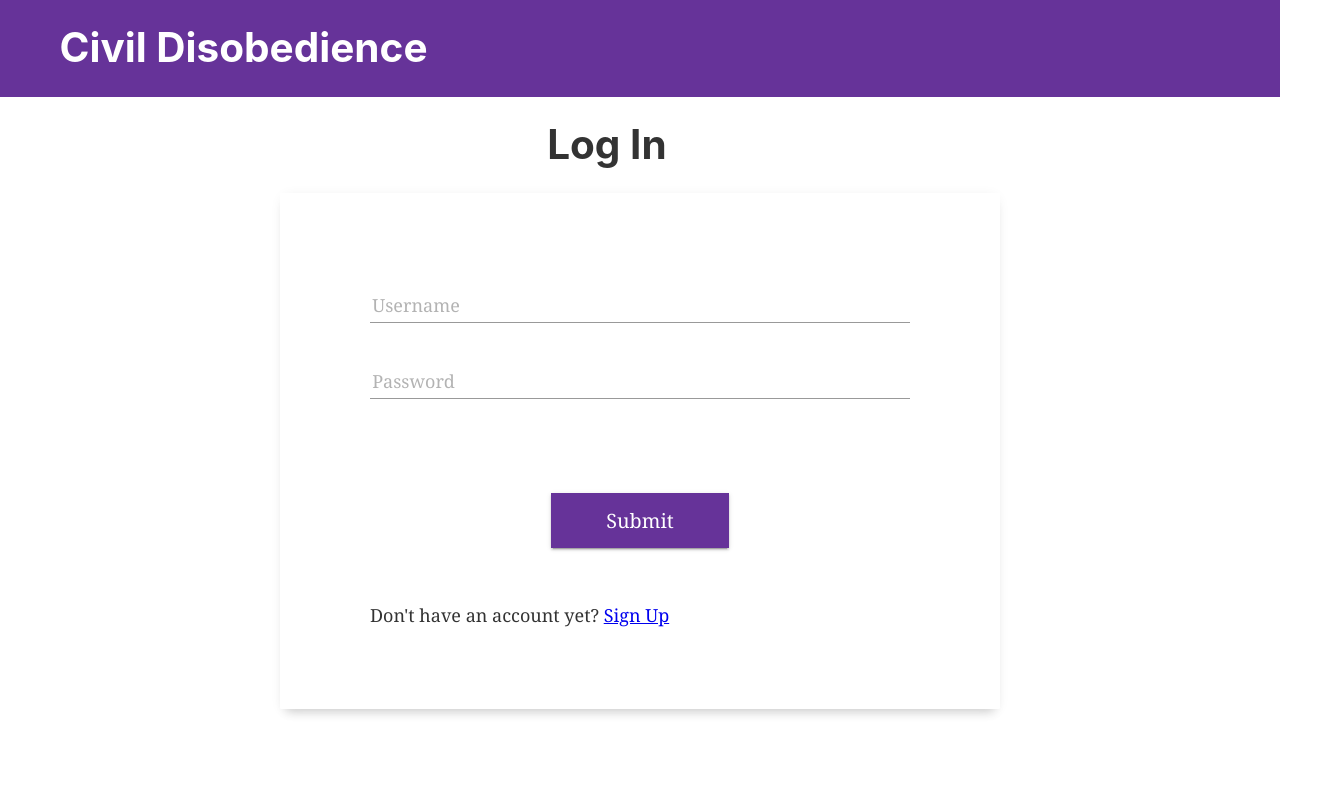
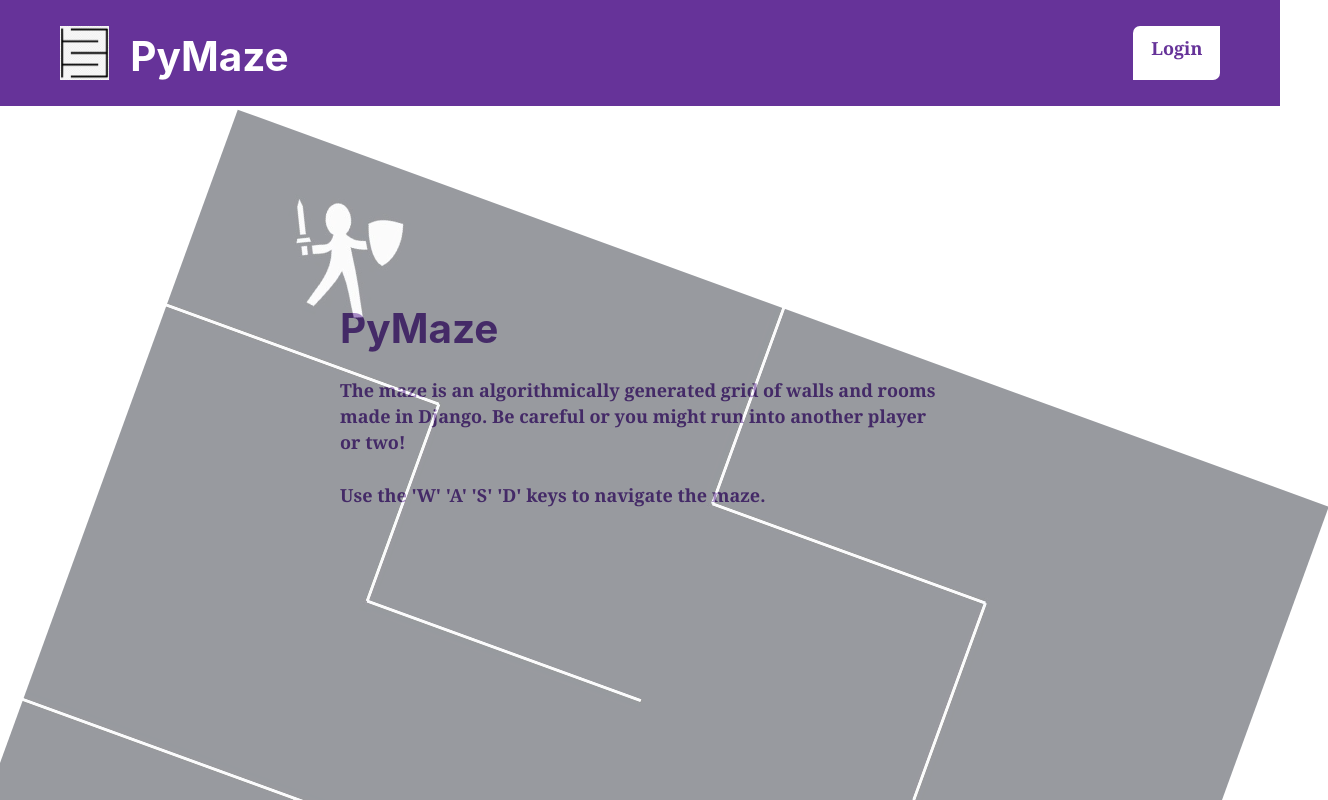
Before and after one commit to pymaze/frontend, a Gatsby site: page / in a window 1280 px wide. Shown: the top 800 px of the page, 1328 px wide, since content can reach past the window. Built offline with nearby package versions, Linux system fonts and the light colour scheme; Gatsby itself is replaced by a stand-in of ours.

Commit message:
splash page and finished styling forms

```diff
--- a/src/components/header.js
+++ b/src/components/header.js
@@ -3,6 +3,7 @@ import PropTypes from "prop-types"
 import React from "react"
 import { navigate } from "gatsby"
 import { isLoggedIn, logout } from "../services/auth"
+import Maze from "../images/maze.png"
 
 const Header = ({ siteTitle }) => (
   <header
@@ -21,14 +22,16 @@ const Header = ({ siteTitle }) => (
       }}
     >
       <h1 style={{ margin: 0 }}>
+        <img src={Maze} alt="maze-logo" className="header-logo" />
         <Link
           to="/"
           style={{
             color: `white`,
             textDecoration: `none`,
+            fontFamily: ``,
           }}
         >
-          {siteTitle}
+          PyMaze
         </Link>
       </h1>
       {isLoggedIn() ? (
@@ -50,7 +53,26 @@ const Header = ({ siteTitle }) => (
         >
           Logout
         </a>
-      ) : null}
+      ) : (
+        <a
+          style={{
+            color: "rebeccapurple",
+            textDecoration: "none",
+            background: "white",
+            padding: "0 1em",
+            lineHeight: "2.5",
+            fontWeight: "bold",
+            borderRadius: "7px 0",
+          }}
+          href="/"
+          onClick={event => {
+            event.preventDefault()
+            logout(() => navigate(`/app/login`))
+          }}
+        >
+          Login
+        </a>
+      )}
     </div>
   </header>
 )
--- a/src/components/layout.css
+++ b/src/components/layout.css
@@ -218,7 +218,7 @@ img {
   padding-left: 0;
   padding-right: 0;
   padding-top: 0;
-  margin-bottom: 1.45rem;
+  /* margin-bottom: 1.45rem; */
 }
 h1 {
   margin-left: 0;
@@ -844,6 +844,31 @@ input::before {
   margin-left: -63%;
 }
 
+.background-logo {
+  transform: rotate(20deg);
+  z-index: 0;
+  opacity: 0.45;
+  margin-top: 13%;
+}
+
+.header-logo {
+  max-height: 3rem;
+  margin-right: 21px;
+  margin-bottom: -9px;
+}
+
+.splash {
+  margin: -817px auto 0;
+  color: rebeccapurple;
+  z-index: 1;
+  max-width: 600px;
+  font-weight: 600;
+}
+
+.splash-body {
+  z-index: 1;
+}
+
 @media only screen and (max-width: 480px) {
   html {
     font-size: 100%;
--- a/src/pages/app.js
+++ b/src/pages/app.js
@@ -4,11 +4,13 @@ import Layout from "../components/layout"
 import PrivateRoute from "../components/privateRoute"
 import SecondPage from "./game"
 import Signup from "./signup"
+import Login from "./login"
 
 const App = () => (
   <Layout>
     <Router>
       <Signup path="/app/signup" />
+      <Login path="/app/login" />
       <PrivateRoute path="/game/" component={SecondPage} />
     </Router>
   </Layout>
--- a/src/pages/index.js
+++ b/src/pages/index.js
@@ -1,56 +1,13 @@
 import React, { Component } from "react"
-import Axios from "axios"
-import { Link } from "gatsby"
+// import { Link } from "gatsby"
 import { navigate } from "gatsby"
 import { isLoggedIn } from "../services/auth"
+import MazeMan from "../images/MazeMan.jpg"
+import Keys from "../images/Keys.jpg"
 
 import Layout from "../components/layout"
 
 class IndexPage extends Component {
-  state = {
-    username: ``,
-    password: ``,
-    isLoading: false,
-    signInError: false,
-  }
-
-  handleUpdate = event => {
-    this.setState({
-      [event.target.name]: event.target.value,
-    })
-  }
-
-  handleSubmit = event => {
-    event.preventDefault()
-    this.setState({
-      isLoading: true,
-    })
-    let data = {
-      user: {
-        username: this.state.username,
-        password: this.state.password,
-      },
-    }
-    Axios.post(
-      "https://build-week-civil-disobedients.herokuapp.com/auth/users/login/",
-      data
-    )
-      .then(res => {
-        window.localStorage.setItem("py-maze-jwt", res.data.user.token)
-        navigate("/game")
-        this.setState({
-          isLoading: false,
-        })
-      })
-      .catch(err => {
-        this.setState({
-          isLoading: false,
-          signInError: true,
-        })
-        console.log(err)
-      })
-  }
-
   render() {
     if (isLoggedIn() !== false) {
       navigate(`/game/`)
@@ -58,57 +15,25 @@ class IndexPage extends Component {
 
     return (
       <Layout>
-        <h1 className="sign-up-header">Log In</h1>
-        <form
-          className="form-container"
-          method="post"
-          onSubmit={event => {
-            this.handleSubmit(event)
-          }}
-        >
-          <div className="form-group">
-            <input
-              type="text"
-              required="required"
-              name="username"
-              onChange={this.handleUpdate}
-            />
-            <label className="control-label">Username</label>
-            <i className="bar"></i>
+        <div className="splash-body">
+          <img
+            src={MazeMan}
+            alt="background picture of maze"
+            className="background-logo"
+          />
+          <div className="splash splash-body">
+            <h1 className="splash-header">PyMaze</h1>
+            <p className="splash-body">
+              The maze is an algorithmically generated grid of walls and rooms
+              made in Django. Be careful or you might run into another player or
+              two!{" "}
+            </p>
+
+            <p className="splash-body">
+              Use the 'W' 'A' 'S' 'D' keys to navigate the maze.
+            </p>
           </div>
-
-          <div className="form-group">
-            <input
-              type="password"
-              required="required"
-              name="password"
-              onChange={this.handleUpdate}
-            />
-            <label className="control-label">Password</label>
-            <i className="bar"></i>
-          </div>
-          <div className="button-container">
-            <button
-              type="button"
-              className="button"
-              onClick={event => {
-                this.handleSubmit(event)
-              }}
-            >
-              {this.state.isLoading === true ? (
-                <span>...</span>
-              ) : (
-                <span>Submit</span>
-              )}
-            </button>
-          </div>
-          {this.state.signInError === true ? (
-            <p className="warning-message">Username/Password not found</p>
-          ) : null}
-          <p>
-            Don't have an account yet? <Link to="/signup">Sign Up</Link>
-          </p>
-        </form>
+        </div>
       </Layout>
     )
   }
```
Also changed, not shown: src/pages/login.js (added, +116 -0 lines), src/images/Keys.jpg (added), src/images/Keys.png (added), src/images/MazeMan.JPG (added), src/images/PyMazeImage.png (added), src/images/maze.png (added).
